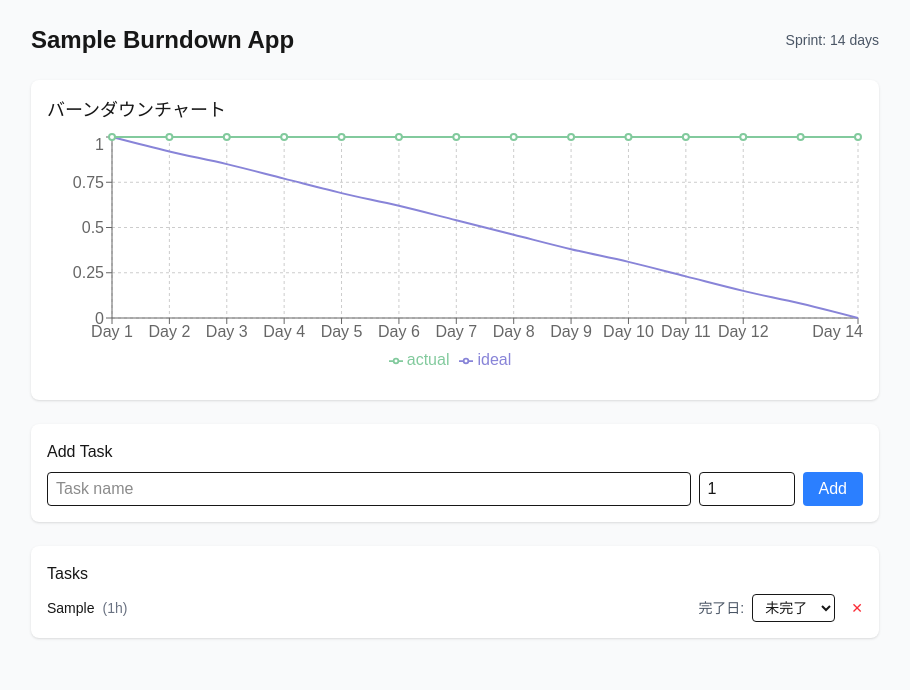
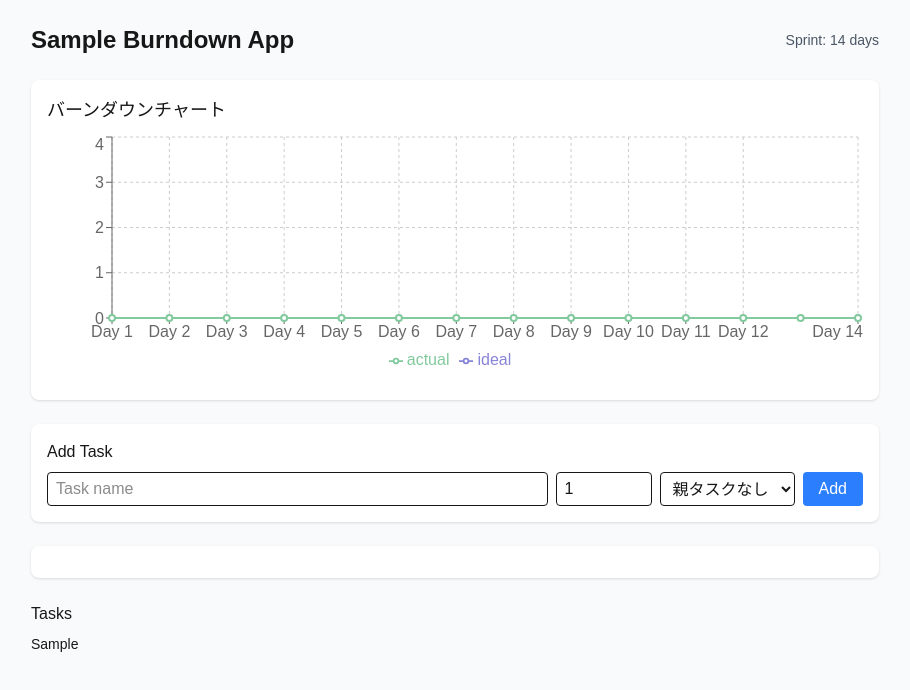
Before and after one commit to puchan-s/burndown-app, a Next.js app: page / in a window 1280 px wide. Both pictures are taken after typing "Sample" into the empty fields and a click on the button "Add". Shown: the top 690 px of the page, without its empty margins (185-1095 px from the left). Built offline with nearby package versions, Linux system fonts and the light colour scheme.

Commit message:
階層化へ変更

```diff
--- a/src/components/BurndownApp.tsx
+++ b/src/components/BurndownApp.tsx
@@ -4,16 +4,38 @@ import BurndownChart, { ChartPoint } from "./BurndownChart";
 
 /**
  * タスクの型定義
+ * @typedef {Object} Task
  * @property {number} id - タスクの一意なID
  * @property {string} name - タスク名
  * @property {number} estimate - 見積もり工数（時間）
  * @property {number | null | undefined} completedOnDay - スプリント内の完了日（1~sprintDays）、未完了の場合はnullまたはundefined
+ * @property {number | null} [parentId] - 親タスクID（nullなら親タスク）
+ * @property {Task[]} [children] - 子タスク配列
  */
 type Task = {
   id: number;
   name: string;
   estimate: number;
-  completedOnDay?: number | null; // スプリント内の完了日（1~sprintDays）
+  completedOnDay?: number | null;
+  parentId?: number | null; // nullなら親タスク
+  children?: Task[];        // 子タスク配列
+};
+
+/**
+ * タスク配列（親子構造）から子タスクのみをフラットな配列に変換するユーティリティ
+ * @param {Task[]} tasks - 親子構造のタスク配列
+ * @returns {Task[]} 子タスクのみのフラットな配列
+ */
+const flattenChildTasks = (tasks: Task[]): Task[] => {
+  let result: Task[] = [];
+  for (const t of tasks) {
+    if (t.children && t.children.length > 0) {
+      result = result.concat(flattenChildTasks(t.children));
+    } else if (t.parentId !== null) {
+      result.push(t);
+    }
+  }
+  return result;
 };
 
 /**
@@ -66,8 +88,14 @@ export default function BurndownApp() {
   /** 新規タスク見積もりの状態 */
   const [newEstimate, setNewEstimate] = useState<number>(1);
 
+  // 新規タスクの親タスクID（親タスクなしなら null）
+  const [newParentId, setNewParentId] = useState<number | null>(null);
+
   /** チャート用データ（tasksが変化したら再計算） */
-  const chartData = useMemo(() => buildBurndownData(sprintDays, tasks), [tasks]);
+  const chartData = useMemo(
+    () => buildBurndownData(sprintDays, flattenChildTasks(tasks)),
+    [tasks]
+  );
 
   /**
    * コンポーネントの初回マウント時にローカルストレージからタスク一覧を取得し、状態にセットする副作用
@@ -94,15 +122,30 @@ export default function BurndownApp() {
   const addTask = () => {
     if (!newName) return;
     const newTask: Task = {
-      id: tasks.length + 1,
+      id: Date.now(),
       name: newName,
       estimate: newEstimate,
-      completedOnDay: null,
+      parentId: newParentId ?? null,
+      children: []
     };
-    setTasks([...tasks, newTask]);
+
+    if (newParentId) {
+      // 親タスクの children に追加
+      setTasks(prev =>
+        prev.map(t =>
+          t.id === newParentId ? { ...t, children: [...(t.children || []), newTask] } : t
+        )
+      );
+    } else {
+      // 親タスクとして追加
+      setTasks(prev => [...prev, newTask]);
+    }
+
     setNewName("");
     setNewEstimate(1);
+    setNewParentId(null);
   };
+
 
   /**
    * タスクの完了日を更新する
@@ -110,9 +153,17 @@ export default function BurndownApp() {
    * @param {number | null} day - 完了日（nullで未完了）
    */
   const updateCompletedDay = (taskId: number, day: number | null) => {
-    setTasks((prev) =>
-      prev.map((t) => (t.id === taskId ? { ...t, completedOnDay: day } : t))
-    );
+    // 再帰的にタスクと子タスクを更新するヘルパー関数
+    const updateTask = (t: Task): Task => {
+      if (t.id === taskId) {
+        return { ...t, completedOnDay: day };
+      }
+      if (t.children && t.children.length > 0) {
+        return { ...t, children: t.children.map(updateTask) };
+      }
+      return t;
+    };
+    setTasks((prev) => prev.map(updateTask));
   };
 
   /**
@@ -120,15 +171,24 @@ export default function BurndownApp() {
    * @param {number} taskId - 削除するタスクのID
    */
   const deleteTask = (taskId: number) => {
-    setTasks((prev) => prev.filter((t) => t.id !== taskId));
+    // 再帰的にタスク配列から指定IDのタスクを削除
+    const removeTask = (tasks: Task[]): Task[] => {
+      return tasks
+        .filter(t => t.id !== taskId)
+        .map(t =>
+          t.children && t.children.length > 0
+            ? { ...t, children: removeTask(t.children) }
+            : t
+        );
     };
-
+    setTasks(prev => removeTask(prev));
+  };
 
   /**
    * タスク一覧をローカルストレージに保存するユーティリティ関数
    * @param {Task[]} tasks - 保存するタスク配列
    */
-  const saveTasks = (tasks:Task[]) => {
+  const saveTasks = (tasks: Task[]) => {
     localStorage.setItem("tasks", JSON.stringify(tasks));
   };
 
@@ -143,7 +203,7 @@ export default function BurndownApp() {
 
   return (
     <div className="max-w-4xl mx-auto p-6 space-y-6">
-      {/* ヘッダー */}
+      {/* ヘッダー: タイトルとスプリント日数表示 */}
       <div className="flex items-center justify-between">
         <h1 className="text-2xl font-bold">Sample Burndown App</h1>
         <div className="text-sm text-gray-600">Sprint: {sprintDays} days</div>
@@ -156,6 +216,7 @@ export default function BurndownApp() {
       <div className="bg-white rounded-lg p-4 shadow space-y-2">
         <h3 className="font-medium">Add Task</h3>
         <div className="flex space-x-2">
+          {/* タスク名入力欄 */}
           <input
             type="text"
             placeholder="Task name"
@@ -163,6 +224,7 @@ export default function BurndownApp() {
             onChange={(e) => setNewName(e.target.value)}
             className="border rounded px-2 py-1 flex-1"
           />
+          {/* 見積もり時間入力欄 */}
           <input
             type="number"
             placeholder="Estimate"
@@ -171,6 +233,18 @@ export default function BurndownApp() {
             onChange={(e) => setNewEstimate(Number(e.target.value))}
             className="border rounded px-2 py-1 w-24"
           />
+          {/* 親タスク選択欄 */}
+          <select
+            value={newParentId ?? ""}
+            onChange={(e) => setNewParentId(e.target.value ? Number(e.target.value) : null)}
+            className="border rounded px-2 py-1"
+          >
+            <option value="">親タスクなし</option>
+            {tasks.filter(t => t.parentId === null).map(t => (
+              <option key={t.id} value={t.id}>{t.name}</option>
+            ))}
+          </select>
+          {/* タスク追加ボタン */}
           <button
             onClick={addTask}
             className="bg-blue-500 text-white px-4 py-1 rounded hover:bg-blue-600"
@@ -180,24 +254,32 @@ export default function BurndownApp() {
         </div>
       </div>
 
-      {/* タスク一覧（完了日を選択できる） */}
-      <div className="bg-white rounded-lg p-4 shadow">
+      {/* タスク一覧表示（親子構造・完了日編集・削除） */}
+      <div className="bg-white rounded-lg p-4 shadow"></div>
       <h3 className="font-medium mb-2">Tasks</h3>
       <ul className="space-y-2 text-sm">
-          {tasks.map((t) => (
-            <li key={t.id} className="flex justify-between items-center">
+        {/* 親タスクのみ表示 */}
+        {tasks.filter(t => t.parentId === null).map(parent => (
+          <li key={parent.id}>
+            <div className="flex justify-between items-center">
+              <span className="font-medium">{parent.name}</span>
+              {/* 親タスク用の完了日や削除ボタン（未実装） */}
+            </div>
+            {/* 子タスクがあれば表示 */}
+            {parent.children && parent.children.length > 0 && (
+              <ul className="ml-4 space-y-1">
+                {parent.children.map(child => (
+                  <li key={child.id} className="flex justify-between items-center">
+                    {/* 子タスク名と見積もり */}
+                    <span>{child.name} ({child.estimate}h)</span>
                     <div className="flex items-center space-x-2">
-                <span className="font-medium">{t.name}</span>
-                <span className="text-gray-500">({t.estimate}h)</span>
-              </div>
-
-              <div className="flex items-center space-x-2">
+                      {/* 完了日選択 */}
                       <label className="text-gray-600">完了日:</label>
                       <select
-                  value={t.completedOnDay ?? ""}
+                        value={child.completedOnDay ?? ""}
                         onChange={(e) =>
                           updateCompletedDay(
-                      t.id,
+                            child.id,
                             e.target.value ? Number(e.target.value) : null
                           )
                         }
@@ -211,9 +293,9 @@ export default function BurndownApp() {
                         ))}
                       </select>
 
-                {/* 🗑️ 削除ボタン */}
+                      {/* 子タスク削除ボタン */}
                       <button
-                  onClick={() => deleteTask(t.id)}
+                        onClick={() => deleteTask(child.id)}
                         className="text-red-500 hover:text-red-700 ml-2"
                       >
                         ✕
@@ -222,8 +304,10 @@ export default function BurndownApp() {
                   </li>
                 ))}
               </ul>
-
-      </div>
+            )}
+          </li>
+        ))}
+      </ul>
     </div>
   );
 }
```
Lines whose indentation alone changed are shown as unchanged.
